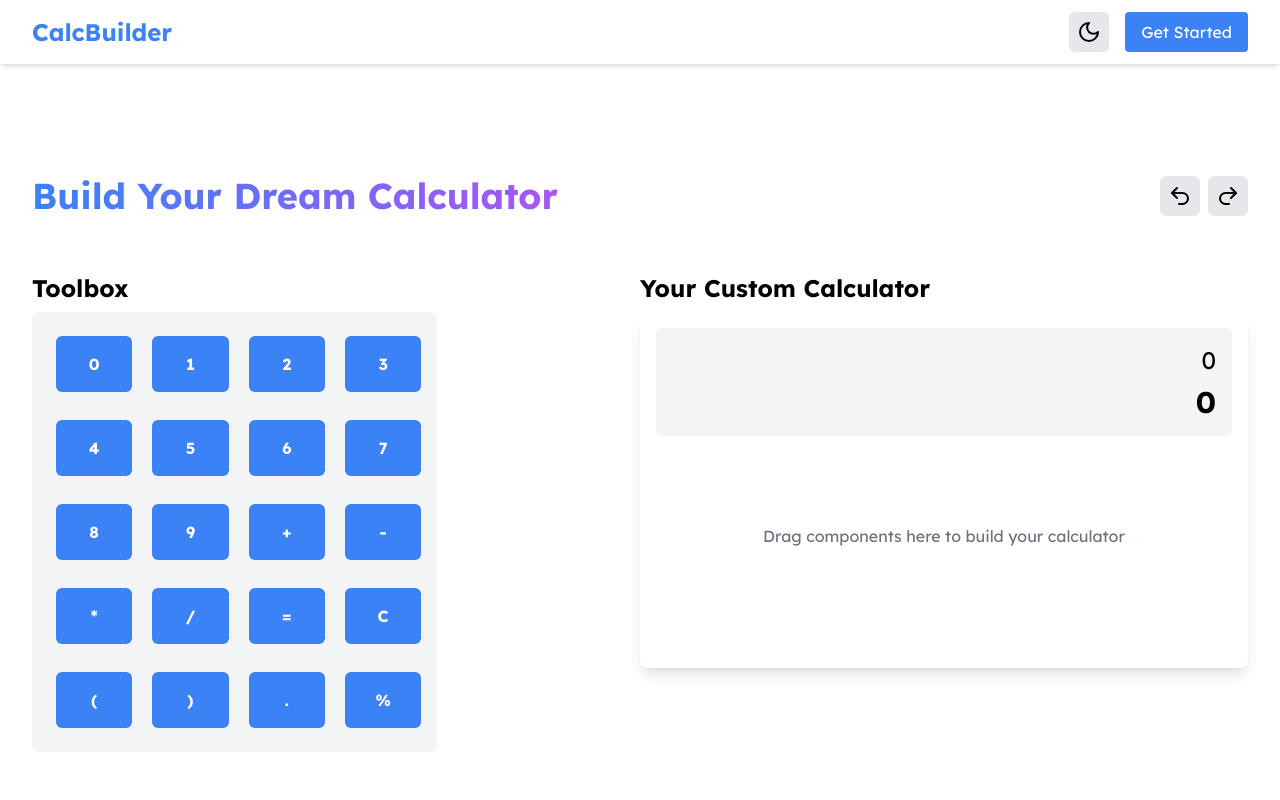
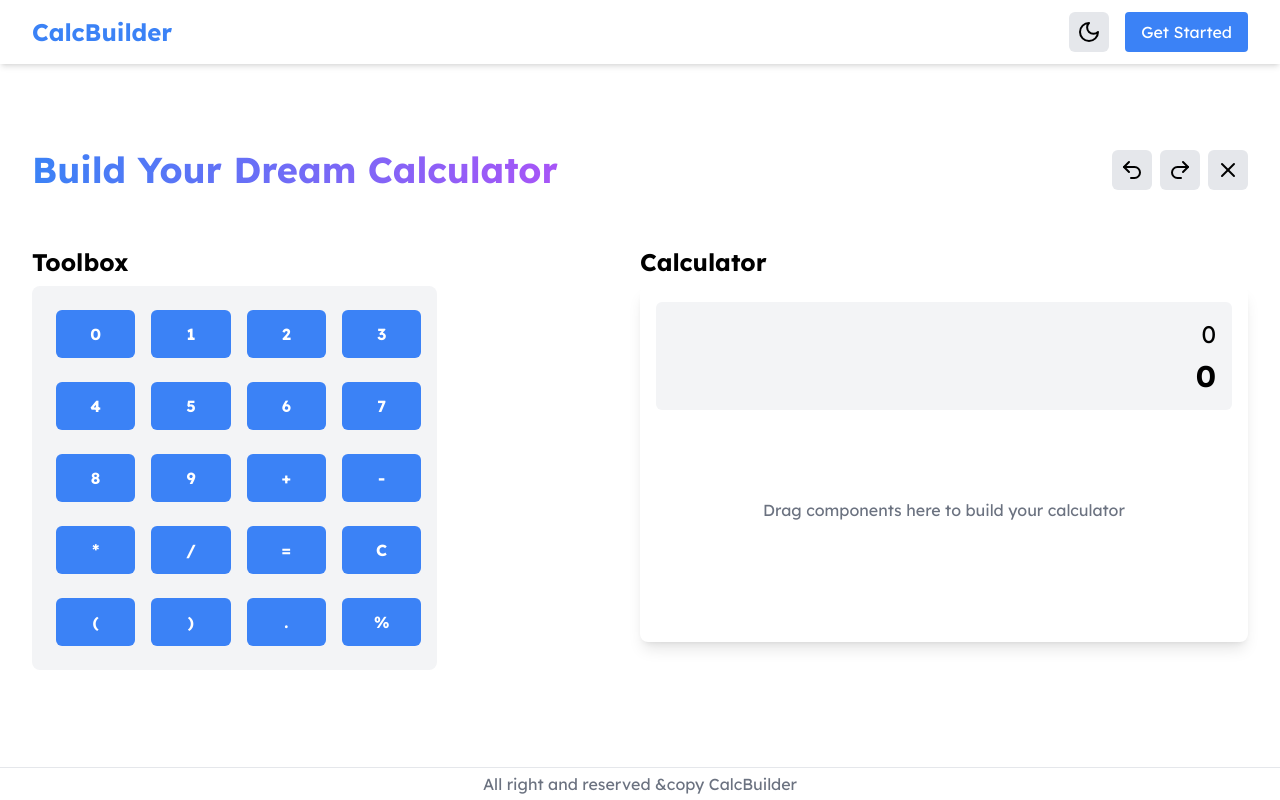
Before and after one commit to web-mahadihasan/calculator-builder, a React (Vite) app: page /calculator in a window 1280 px wide. Built offline with nearby package versions, Linux system fonts and the light colour scheme.

Commit message:
Update functionality

```diff
--- a/src/components/Calculator.jsx
+++ b/src/components/Calculator.jsx
@@ -1,5 +1,3 @@
-"use client"
-
 import { useState, useCallback } from "react"
 import { Droppable, Draggable } from "react-beautiful-dnd"
 import useStore from "../store"
--- /dev/null
+++ b/src/components/Footer.jsx
@@ -0,0 +1,10 @@
+
+const Footer = () => {
+    return (
+        <div className="w-full border-t text-center">
+            <p className="py-1 text-gray-500">All right and reserved &copy CalcBuilder</p>
+        </div>
+    );
+};
+
+export default Footer;
--- a/src/layouts/MainLayout.jsx
+++ b/src/layouts/MainLayout.jsx
@@ -2,21 +2,21 @@ import { Outlet } from "react-router";
 import Navbar from "../components/Navbar";
 import "../App.css"
 import { useApp } from "../Context/AppContext";
+import Footer from "../components/Footer";
 
 const MainLayout = () => {
     const {darkMode} = useApp()
 
     return (
-        <div className={`h-screen overflow-hidden font-inter ${darkMode ? "dark" : ""}`}>
-            <div className="dark:bg-gray-900 dark:text-white">
-                <nav>
+        <div className={`min-h-screen font-inter ${darkMode ? "dark" : ""}`}>
+            <div className="dark:bg-gray-900 dark:text-white h-full">
+                <nav className="sticky top-0 w-full z-50">
                     <Navbar/>
                 </nav>
 
-                <main className="min-h-[calc(100vh-120px)]">
+                <main className="min-h-[calc(100vh-100px)]">
                     <Outlet/>
                 </main>
-
 
             </div>
         </div>
--- a/src/pages/CalculatorPage.jsx
+++ b/src/pages/CalculatorPage.jsx
@@ -1,10 +1,10 @@
 import React, { useEffect } from "react"
 import { DragDropContext, Droppable } from "react-beautiful-dnd"
-import { Undo2, Redo2 } from "lucide-react"
+import { Undo2, Redo2, Trash2, X } from "lucide-react"
 import useStore from "../store"
+import DraggableComponent from "../components/DraggableComponent"
 import Calculator from "../components/Calculator"
-import DraggableComponent from "../components/DraggableComponent"
-// import useStore from "./store"
+import Footer from "../components/Footer"
 
 const CalculatorPage = () => {
   const components = useStore((state) => state.components)
@@ -14,7 +14,9 @@ const CalculatorPage = () => {
   const updateComponents = useStore((state) => state.updateComponents)
   const undo = useStore((state) => state.undo)
   const redo = useStore((state) => state.redo)
+  const clearComponents = useStore((state) => state.clearComponents)
 
+  const [selectedComponent, setSelectedComponent] = React.useState(null)
 
   useEffect(() => {
     const savedComponents = localStorage.getItem("calculatorComponents")
@@ -45,8 +47,6 @@ const CalculatorPage = () => {
           usedComponents: new Set(state.usedComponents).add(result.draggableId),
         }))
       }
-    } else if (result.source.droppableId === "calculator" && result.destination.droppableId === "toolbox") {
-      removeComponent(result.draggableId)
     } else if (result.source.droppableId === "calculator" && result.destination.droppableId === "calculator") {
       const items = Array.from(components)
       const [reorderedItem] = items.splice(result.source.index, 1)
@@ -55,6 +55,22 @@ const CalculatorPage = () => {
     }
   }
 
+
+  const handleDelete = () => {
+    if (selectedComponent) {
+      const componentToRemove = components.find((c) => c.id === selectedComponent)
+      removeComponent(selectedComponent)
+      useStore.setState((state) => ({
+        usedComponents: new Set([...state.usedComponents].filter((c) => c !== componentToRemove.value)),
+      }))
+      setSelectedComponent(null)
+    }
+  }
+
+  const handleClear = () => {
+    clearComponents()
+    useStore.setState({ usedComponents: new Set() })
+  }
 
   const toolboxComponents = [
     "0",
@@ -80,7 +96,7 @@ const CalculatorPage = () => {
   ]
 
   return (
-    <div className={`min-h-screen flex flex-col `}>
+    <div className={`min-h-[calc(100vh-64px)] flex flex-col`}>
       <div className="flex-grow flex items-center justify-center">
         <div className="container max-w-7xl mx-auto px-4 sm:px-6 lg:px-8">
           <div className="flex flex-col sm:flex-row justify-between items-center mb-4">
@@ -101,23 +117,43 @@ const CalculatorPage = () => {
               >
                 <Redo2 size={24} />
               </button>
+              <button
+                onClick={handleClear}
+                className="p-2 rounded-md bg-gray-200 dark:bg-gray-700 transition-colors duration-200"
+              >
+                <X size={24} />
+              </button>
+              {selectedComponent && (
+                <button
+                  onClick={handleDelete}
+                  className="p-2 rounded-md bg-red-500 text-white transition-colors duration-200"
+                >
+                  <Trash2 size={24} />
+                </button>
+              )}
             </div>
           </div>
           <DragDropContext onDragEnd={handleDragEnd}>
-            <div className="flex flex-col md:flex-row gap-8 mt-14 justify-between">
-              <div className="w-full md:w-1/3">
+            <div className="flex flex-col md:flex-row gap-4 justify-between mt-14">
+              <div className="w-full md:w-1/2 lg:w-1/3">
                 <h2 className="text-2xl font-bold mb-2">Toolbox</h2>
                 <Droppable droppableId="toolbox" direction="horizontal">
                   {(provided) => (
                     <div
                       {...provided.droppableProps}
                       ref={provided.innerRef}
-                      className="grid grid-cols-4 gap-3 bg-gray-100 dark:bg-gray-800 p-4 rounded-lg"
+                      className="grid grid-cols-4 bg-gray-100 dark:bg-gray-800 p-4 rounded-lg gap-2"
                     >
                       {toolboxComponents.map((component, index) => (
                         <DraggableComponent key={component} id={component} index={index}>
                           <div
-                            className={`w-full h-14 ${usedComponents.has(component) ? "bg-gray-400 dark:bg-gray-600" : "bg-blue-500 dark:bg-blue-600"} text-white font-bold flex items-center justify-center rounded-md m-1 ${usedComponents.has(component) ? "cursor-not-allowed" : "cursor-move"} transition-colors duration-200`}
+                            className={`w-full h-12 ${
+                              usedComponents.has(component)
+                                ? "bg-gray-400 dark:bg-gray-600"
+                                : "bg-blue-500 dark:bg-blue-600"
+                            } text-white font-bold flex items-center justify-center rounded-md m-1 ${
+                              usedComponents.has(component) ? "cursor-not-allowed" : "cursor-move"
+                            } transition-colors duration-200`}
                           >
                             {component}
                           </div>
@@ -129,13 +165,16 @@ const CalculatorPage = () => {
                 </Droppable>
               </div>
               <div className="w-full md:w-1/2">
-                <h2 className="text-2xl font-bold mb-2">Your Custom Calculator</h2>
+                <h2 className="text-2xl font-bold mb-2">Calculator</h2>
                 <Calculator />
               </div>
             </div>
           </DragDropContext>
         </div>
       </div>
+      <footer className="mt-3">
+            <Footer/>
+        </footer>
     </div>
   )
 }
--- a/src/pages/HomePage.jsx
+++ b/src/pages/HomePage.jsx
@@ -23,7 +23,8 @@ const HomePage = () => {
   }
 
   return (
-    <div className="min-h-screen flex flex-col items-center justify-center bg-gray-100 dark:bg-gray-900">
+    <div className="h-full overflow-hidden">
+        <div className="min-h-[calc(100vh-64px)] flex flex-col items-center justify-center bg-gray-100 dark:bg-gray-900">
       <motion.h1
         className="text-4xl md:text-6xl font-bold text-center mb-8 text-blue-600 dark:text-blue-400"
         variants={containerVariants}
@@ -57,6 +58,7 @@ const HomePage = () => {
         </Link>
       </motion.div>
     </div>
+    </div>
   )
 }
 
```
